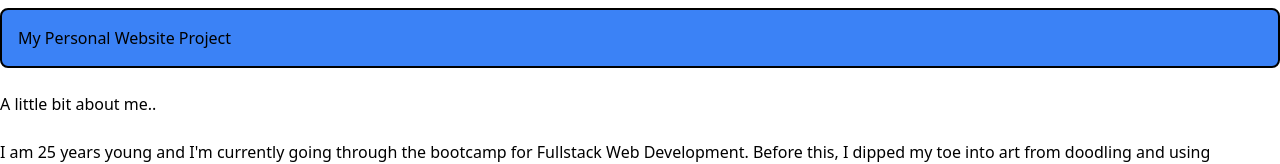
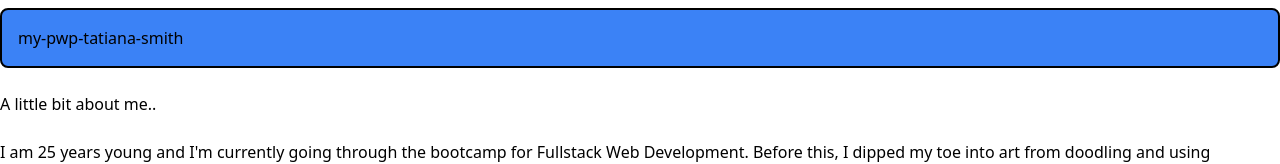
Before and after one commit to TatianaSmith167/my-pwp-tatiana-smith, a plain HTML site: page public_html/documentation/milestone-3.html in a window 1280 px wide. Shown: the top 164 px of the page. Drawn offline with nearby package versions, Linux system fonts and the light colour scheme.

```diff
--- a/public_html/documentation/milestone-3.html
+++ b/public_html/documentation/milestone-3.html
@@ -12,7 +12,7 @@
 <div class="container mx-auto">
     <div class="bg-blue-500 border-solid border-black border-2 p-4 rounded-lg flex justify-between lg:mt-2">
         <h1>
-            <a href="/">My Personal Website Project</a>
+            <a href="/">my-pwp-tatiana-smith</a>
         </h1>
 
     </div>
@@ -39,6 +39,7 @@
 
     </section>
 
+
 </div>
 </body>
 </html>
```
